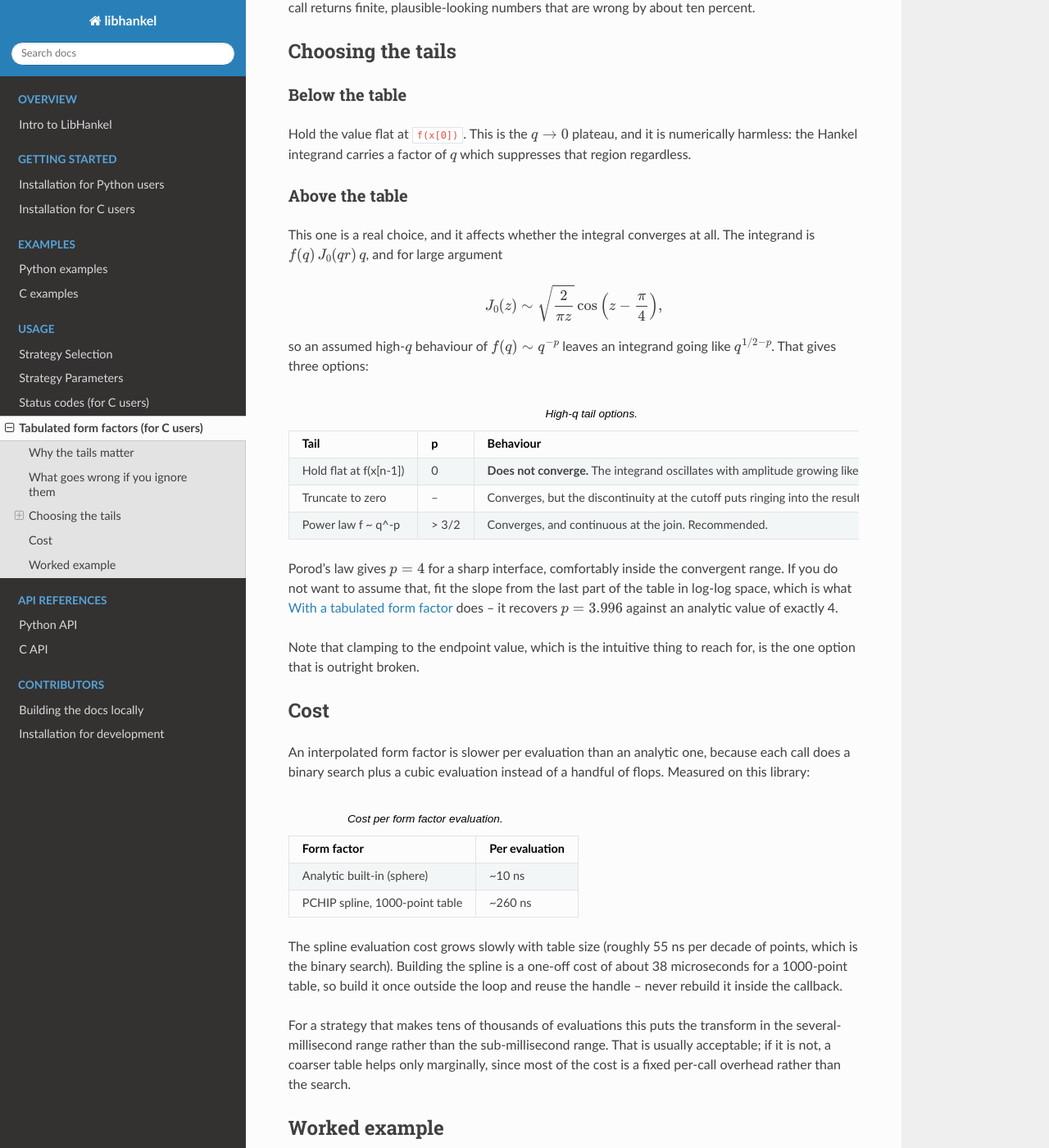
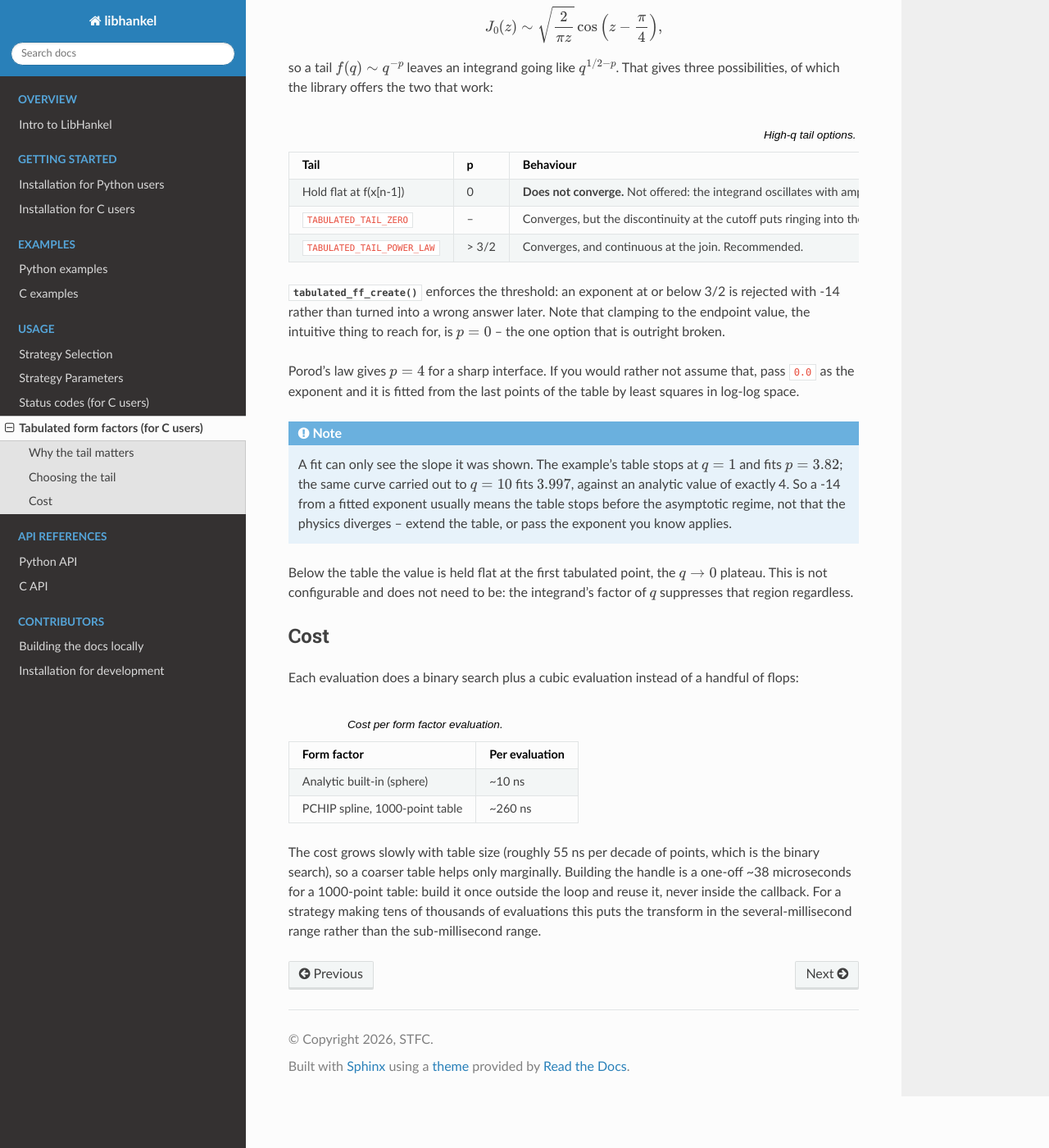
Before and after one commit to Letizia97/libhankel, a Sphinx documentation site: the page built from docs/source/usage/tabulated_form_factors.rst, in a window 1280 px wide and 1400 px high, scrolled down 1560 px. Shown: the whole window at 82% size. Built offline with Sphinx 7.4.7 and the Read the Docs theme 3.1.0, drawn with Linux system fonts in a browser that asks for light colours; some of the changed text lies outside the part shown.

Commit message:
Update and improve docs

```diff
--- a/docs/source/api/c_api.rst
+++ b/docs/source/api/c_api.rst
@@ -52,10 +52,49 @@
     :c:func:`cubic_interp_eval` returns NaN outside the tabulated range, and
     the strategies evaluate the form factor far outside it. Passing the bare
     interpolator to :ref:`hankel_transform <hankel_transform_c_api>` fails
-    silently -- with a status code of 0. Read
-    :ref:`tabulated-form-factors` before using these.
+    silently -- with a status code of 0. Use
+    :ref:`tabulated_ff <tabulated_ff_c_api>` below, which handles the range
+    outside the table for you, unless you have a reason to interpolate
+    directly.
 
 .. doxygentypedef:: cubic_interp_t
 .. doxygenfunction:: cubic_interp_create
 .. doxygenfunction:: cubic_interp_eval
 .. doxygenfunction:: cubic_interp_destroy
+
+
+.. _tabulated_ff_c_api:
+
+Tabulated form factors
+----------------------------
+
+A form factor defined by a table of points rather than by a formula, ready to
+hand to :ref:`hankel_transform <hankel_transform_c_api>`. This is the
+interpolation above plus the rules for what happens outside the table, which
+is the part that has to be right: the strategies sample over tens of decades
+in :math:`q`, so every call goes outside the tabulated range.
+
+:c:func:`tabulated_ff_eval` has the signature of a :c:type:`form_factor_f`,
+and a handle is its own context, so it is passed straight through as the
+``f_ctx`` argument with no adapter to write:
+
+.. code-block:: c
+
+    tabulated_ff_t *ff = NULL;
+    int status = tabulated_ff_create(q, f, n, TABULATED_TAIL_POWER_LAW, 0.0, &ff);
+    if (status != 0) { /* see the status codes page */ }
+
+    strategy_params params = {.n_eval = 250, .eps_rel = 1e-9};
+    status = hankel_transform(0, tabulated_ff_eval, x, n_x, ff, result, "QWE_Key", params);
+
+    tabulated_ff_destroy(ff);
+
+Passing ``0.0`` as the exponent fits it from the table. See
+:ref:`tabulated-form-factors` for how to choose the tail, and
+:ref:`c-examples-tabulated-f` for a complete program.
+
+.. doxygenenum:: tabulated_tail_t
+.. doxygentypedef:: tabulated_ff_t
+.. doxygenfunction:: tabulated_ff_create
+.. doxygenfunction:: tabulated_ff_eval
+.. doxygenfunction:: tabulated_ff_destroy
--- a/docs/source/usage/status_codes.rst
+++ b/docs/source/usage/status_codes.rst
@@ -7,6 +7,8 @@
 When used in C, the ``hankel_transform`` function is designed to return a 0 status code when successful,
 and a negative number when not.
 The table below lists all possible error codes the user might encounter plus corresponding explanations.
+The codes are shared across the C API, so the last two are returned by
+``tabulated_ff_create`` rather than by ``hankel_transform``.
 
 .. table:: Status codes.
 
@@ -39,3 +41,7 @@
     +--------------------+-------------------------------------------------------------------------+
     | -12                | Invalid x (must be finite and greater than zero)                        |
     +--------------------+-------------------------------------------------------------------------+
+    | -13                | Invalid tabulated data (see :c:func:`tabulated_ff_create`)              |
+    +--------------------+-------------------------------------------------------------------------+
+    | -14                | Tabulated high-q tail does not converge (exponent must exceed 3/2)      |
+    +--------------------+-------------------------------------------------------------------------+
--- a/docs/source/usage/tabulated_form_factors.rst
+++ b/docs/source/usage/tabulated_form_factors.rst
@@ -3,26 +3,25 @@
 Tabulated form factors (for C users)
 ======================================
 
-Sometimes the form factor is not a formula but a set of points -- measured
-data, or the output of another code. LibHankel provides a PCHIP cubic
-interpolator (see :ref:`interpolation_c_api`) to turn such a table into
-something ``hankel_transform`` can call.
+When the form factor is a set of points rather than a formula -- measured data,
+or the output of another code -- :c:func:`tabulated_ff_create` turns it into
+something ``hankel_transform`` can call. Hand it the table and a rule for the
+high-:math:`q` tail and it returns a handle you pass straight through as
+``f_ctx``; see :ref:`tabulated_ff <tabulated_ff_c_api>` for the API and
+:ref:`c-examples-tabulated-f` for a complete program.
 
-Interpolating is the easy part. The part that needs care is deciding what the
-form factor does *outside* the tabulated range, and this page is mostly about
-that.
+Interpolating is the easy part. The part that needs care is what the form
+factor does *outside* the tabulated range, and this page is mostly about that.
 
 
-Why the tails matter
+Why the tail matters
 ----------------------
 
 ``hankel_transform`` does not evaluate the form factor at the points you pass
-in ``x``. It evaluates it at quadrature nodes chosen by the strategy, and
-those nodes go a very long way outside any real dataset. Measured over the
-example in :ref:`c-examples-tabulated-f` (19 output points, ``n_eval = 250``),
-the strategies asked for these ranges of :math:`q`:
+in ``x``. It evaluates it at quadrature nodes chosen by the strategy, and those
+go a very long way outside any real dataset:
 
-.. table:: Range of form factor arguments requested by each strategy.
+.. table:: Arguments requested by each strategy, over 19 output points with ``n_eval = 250``.
 
     +----------------------+----------------------------+
     | Strategy             | Range of q requested       |
@@ -42,102 +41,101 @@
     | QWE_Chave            | 3.7e-10  to  2.3e+00       |
     +----------------------+----------------------------+
 
-No experimental dataset covers 35 decades. So the form factor callback will be
-asked for values outside the table, on every single call, no matter how wide
-the table is.
-
-
-What goes wrong if you ignore them
-------------------------------------
-
-:c:func:`cubic_interp_eval` returns NaN outside ``[x[0], x[n-1]]``, because
-Boost refuses to extrapolate. Passing the bare interpolator to
-``hankel_transform`` therefore gives one of two bad outcomes, both of which
-still return status code 0:
+No experimental dataset covers 35 decades, so the callback is asked for values
+outside the table on every single call. :c:func:`cubic_interp_eval` returns NaN
+there, because Boost refuses to extrapolate.
 
 .. warning::
 
-    Feeding an un-extended spline to ``hankel_transform`` fails **silently**.
-    The status code is 0 in every case below.
+    Feeding a bare spline to ``hankel_transform`` fails **silently**. The
+    status code is 0 in every row below.
 
 Transforming a table of the ``g_dab`` form factor sampled over
-:math:`q \in [10^{-3}, 10]`, first with the bare spline and then with the
-tails defined as described further down:
+:math:`q \in [10^{-3}, 10]`, with ``n_eval = 250``, ``eps_rel = 1e-9`` and
+``f_max = 0.1``:
 
-.. table:: Bare spline vs. spline with defined tails.
+.. table:: Bare spline vs. the same table through ``tabulated_ff``.
 
     +----------------------+-------------------------+---------------------------+
-    | Strategy             | Bare spline             | With tails defined        |
+    | Strategy             | Bare spline             | Through ``tabulated_ff``  |
     +======================+=========================+===========================+
     | DHT_Key_101          | all 19 points NaN       | max rel. error 3.4e-04    |
     +----------------------+-------------------------+---------------------------+
-    | Fixed_DE_Ogata       | all 19 points NaN       | max rel. error 6.2e-04    |
+    | Fixed_DE_Ogata       | 18 of 19 points NaN     | max rel. error 4.0e-04    |
     +----------------------+-------------------------+---------------------------+
     | Adaptive_DE_Ooura    | all 19 points NaN       | max rel. error 1.4e-04    |
+    +----------------------+-------------------------+---------------------------+
+    | QWE_Key              | no NaN, **9.8 % wrong** | max rel. error 1.9e-05    |
     +----------------------+-------------------------+---------------------------+
     | QWE_Chave            | no NaN, **9.8 % wrong** | max rel. error 1.9e-05    |
     +----------------------+-------------------------+---------------------------+
 
-The NaN rows are obvious enough once you look at the output. The ``QWE_Chave``
-row is the dangerous one: the extrapolation-driven NaNs get absorbed by the
+The NaN rows are obvious enough once you look at the output. The last two are
+the dangerous ones: the extrapolation-driven NaNs get absorbed by the
 convergence machinery, so the call returns finite, plausible-looking numbers
 that are wrong by about ten percent.
 
 
-Choosing the tails
---------------------
+Choosing the tail
+-------------------
 
-Below the table
-^^^^^^^^^^^^^^^^^
-
-Hold the value flat at ``f(x[0])``. This is the :math:`q \to 0` plateau, and
-it is numerically harmless: the Hankel integrand carries a factor of :math:`q`
-which suppresses that region regardless.
-
-Above the table
-^^^^^^^^^^^^^^^^^
-
-This one is a real choice, and it affects whether the integral converges at
-all. The integrand is :math:`f(q)\,J_0(qr)\,q`, and for large argument
+Above the table you choose one of ``tabulated_tail_t``. The integrand is
+:math:`f(q)\,J_0(qr)\,q`, and for large argument
 
 .. math::
 
     J_0(z) \sim \sqrt{\frac{2}{\pi z}} \cos\left(z - \frac{\pi}{4}\right),
 
-so an assumed high-:math:`q` behaviour of :math:`f(q) \sim q^{-p}` leaves an
-integrand going like :math:`q^{1/2 - p}`. That gives three options:
+so a tail :math:`f(q) \sim q^{-p}` leaves an integrand going like
+:math:`q^{1/2 - p}`. That gives three possibilities, of which the library
+offers the two that work:
 
 .. table:: High-q tail options.
 
-    +--------------------------+---------+--------------------------------------------------+
-    | Tail                     | p       | Behaviour                                        |
-    +==========================+=========+==================================================+
-    | Hold flat at f(x[n-1])   | 0       | **Does not converge.** The integrand oscillates  |
-    |                          |         | with amplitude growing like sqrt(q).             |
-    +--------------------------+---------+--------------------------------------------------+
-    | Truncate to zero         | --      | Converges, but the discontinuity at the cutoff   |
-    |                          |         | puts ringing into the result.                    |
-    +--------------------------+---------+--------------------------------------------------+
-    | Power law f ~ q^-p       | > 3/2   | Converges, and continuous at the join.           |
-    |                          |         | Recommended.                                     |
-    +--------------------------+---------+--------------------------------------------------+
+    +------------------------------+---------+----------------------------------------------+
+    | Tail                         | p       | Behaviour                                    |
+    +==============================+=========+==============================================+
+    | Hold flat at f(x[n-1])       | 0       | **Does not converge.** Not offered: the      |
+    |                              |         | integrand oscillates with amplitude growing  |
+    |                              |         | like sqrt(q).                                |
+    +------------------------------+---------+----------------------------------------------+
+    | ``TABULATED_TAIL_ZERO``      | --      | Converges, but the discontinuity at the      |
+    |                              |         | cutoff puts ringing into the result. Right   |
+    |                              |         | only when the data really is zero past the   |
+    |                              |         | table, e.g. a hard instrumental cutoff.      |
+    +------------------------------+---------+----------------------------------------------+
+    | ``TABULATED_TAIL_POWER_LAW`` | > 3/2   | Converges, and continuous at the join.       |
+    |                              |         | Recommended.                                 |
+    +------------------------------+---------+----------------------------------------------+
 
-Porod's law gives :math:`p = 4` for a sharp interface, comfortably inside the
-convergent range. If you do not want to assume that, fit the slope from the
-last part of the table in log-log space, which is what
-:ref:`c-examples-tabulated-f` does -- it recovers :math:`p = 3.996` against an
-analytic value of exactly 4.
+:c:func:`tabulated_ff_create` enforces the threshold: an exponent at or below
+3/2 is rejected with -14 rather than turned into a wrong answer later. Note
+that clamping to the endpoint value, the intuitive thing to reach for, is
+:math:`p = 0` -- the one option that is outright broken.
 
-Note that clamping to the endpoint value, which is the intuitive thing to
-reach for, is the one option that is outright broken.
+Porod's law gives :math:`p = 4` for a sharp interface. If you would rather not
+assume that, pass ``0.0`` as the exponent and it is fitted from the last points
+of the table by least squares in log-log space.
+
+.. note::
+
+    A fit can only see the slope it was shown. The example's table stops at
+    :math:`q = 1` and fits :math:`p = 3.82`; the same curve carried out to
+    :math:`q = 10` fits :math:`3.997`, against an analytic value of exactly 4.
+    So a -14 from a fitted exponent usually means the table stops before the
+    asymptotic regime, not that the physics diverges -- extend the table, or
+    pass the exponent you know applies.
+
+Below the table the value is held flat at the first tabulated point, the
+:math:`q \to 0` plateau. This is not configurable and does not need to be: the
+integrand's factor of :math:`q` suppresses that region regardless.
 
 
 Cost
 ------
 
-An interpolated form factor is slower per evaluation than an analytic one,
-because each call does a binary search plus a cubic evaluation instead of a
-handful of flops. Measured on this library:
+Each evaluation does a binary search plus a cubic evaluation instead of a
+handful of flops:
 
 .. table:: Cost per form factor evaluation.
 
@@ -149,21 +147,9 @@
     | PCHIP spline, 1000-point table           | ~260 ns           |
     +------------------------------------------+-------------------+
 
-The spline evaluation cost grows slowly with table size (roughly 55 ns per
-decade of points, which is the binary search). Building the spline is a
-one-off cost of about 38 microseconds for a 1000-point table, so build it once
-outside the loop and reuse the handle -- never rebuild it inside the callback.
-
-For a strategy that makes tens of thousands of evaluations this puts the
-transform in the several-millisecond range rather than the sub-millisecond
-range. That is usually acceptable; if it is not, a coarser table helps only
-marginally, since most of the cost is a fixed per-call overhead rather than
-the search.
-
-
-Worked example
-----------------
-
-See :ref:`c-examples-tabulated-f` for a complete, self-checking program that
-builds a spline from a table, defines both tails, transforms it, and compares
-the answer against the analytic transform of the same form factor.
+The cost grows slowly with table size (roughly 55 ns per decade of points,
+which is the binary search), so a coarser table helps only marginally. Building
+the handle is a one-off ~38 microseconds for a 1000-point table: build it once
+outside the loop and reuse it, never inside the callback. For a strategy making
+tens of thousands of evaluations this puts the transform in the
+several-millisecond range rather than the sub-millisecond range.
```
Also changed, not shown: docs/source/examples/c_examples.rst (+5 -6 lines).
